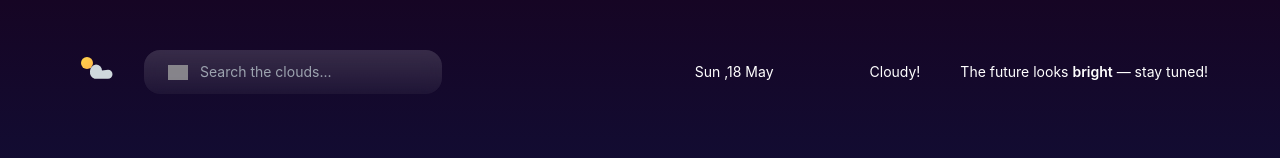
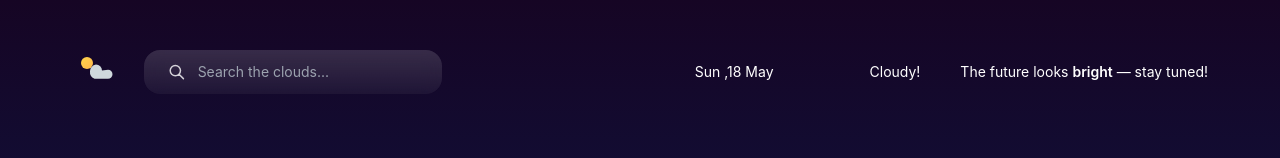
Before and after one commit to BethelHills/Weather-Forecast-Dashboard, a React (Vite) app: page / in a window 1280 px wide. Shown: the top 158 px of the page. Built offline with nearby package versions, Linux system fonts and the light colour scheme; grey boxes are pictures that could not be loaded.

Commit message:
Replace search icon with inline SVG for proper display

```diff
--- a/src/pages/HomeDark.jsx
+++ b/src/pages/HomeDark.jsx
@@ -30,7 +30,9 @@ export default function HomeDark() {
               backdropFilter: "blur(8px)",
             }}
           >
-            <img src="/weather-icons/search.png" className="w-5 opacity-80" alt="Search icon" />
+            <svg className="w-5 h-5 opacity-80" fill="none" stroke="currentColor" viewBox="0 0 24 24" xmlns="http://www.w3.org/2000/svg">
+              <path strokeLinecap="round" strokeLinejoin="round" strokeWidth={2} d="M21 21l-6-6m2-5a7 7 0 11-14 0 7 7 0 0114 0z" />
+            </svg>
             <input
               placeholder="Search the clouds..."
               className="bg-transparent text-white/90 text-sm outline-none w-full placeholder-white/60"
```
